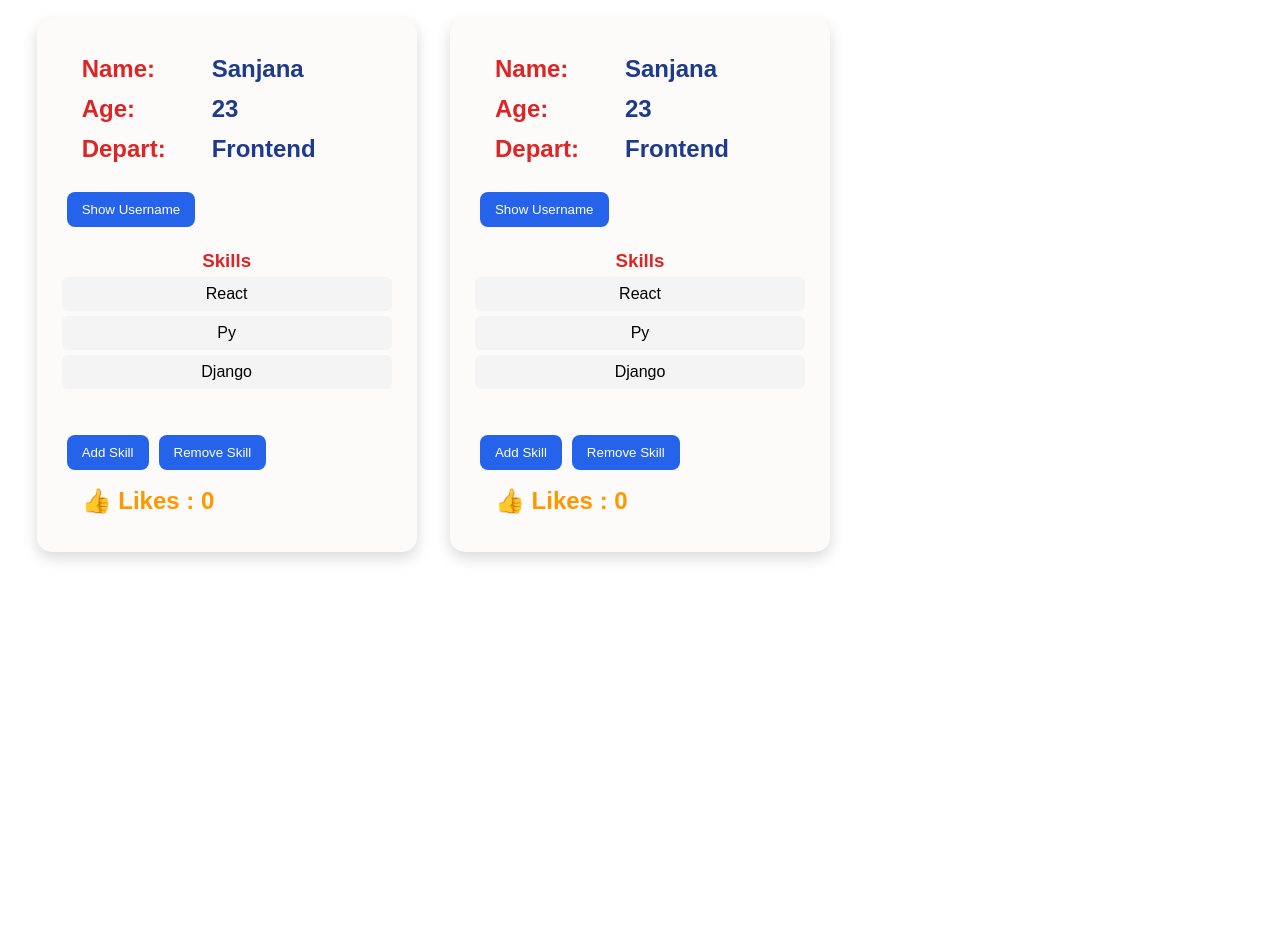
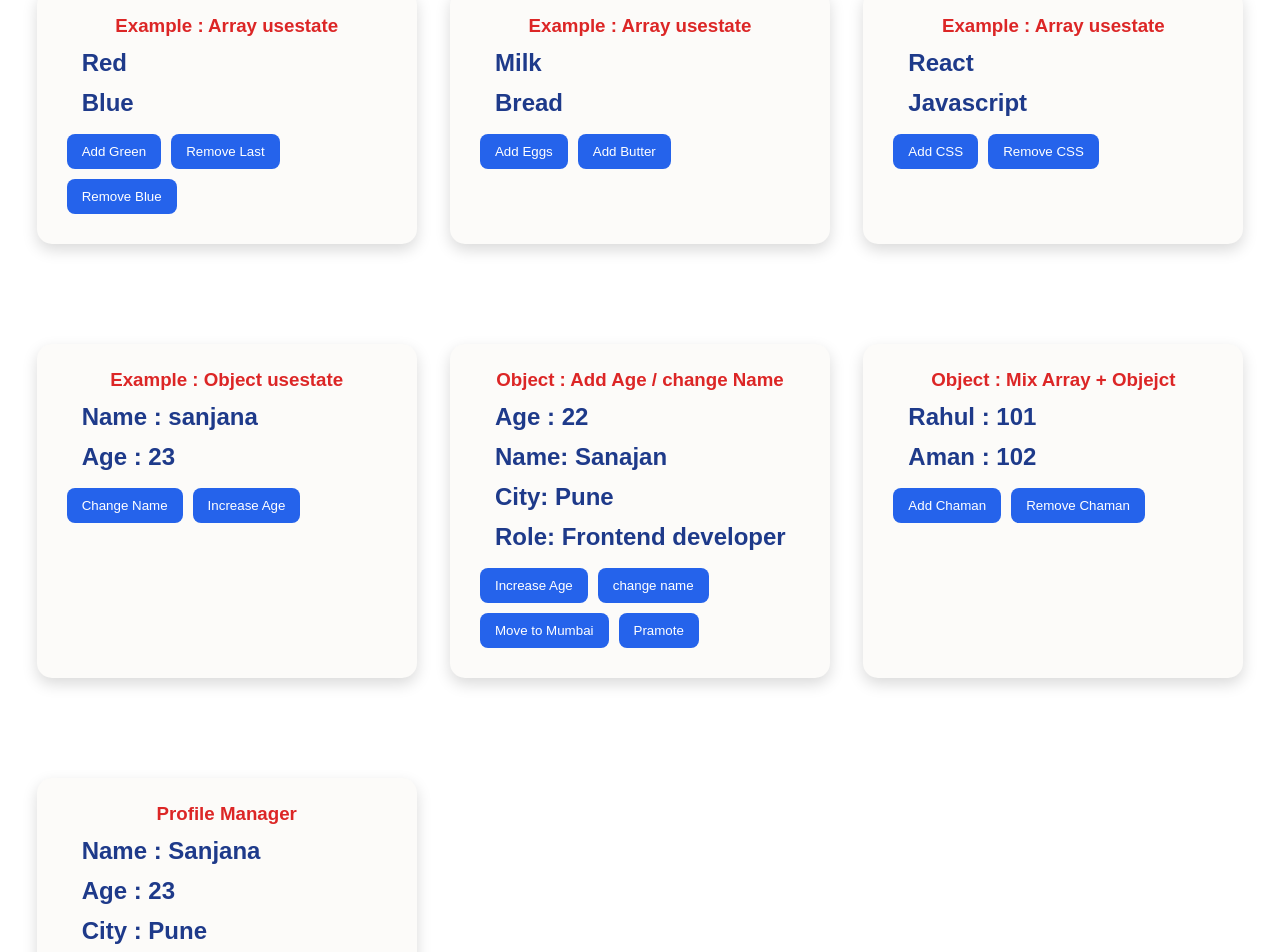
Before and after one commit to hodbesanjana06/React-Learning, a React (Vite) app: page / in a window 1280 px wide. Shown: the part 80-1032 px from the top of the page. Before the commit the page ends 800 px from the top, so only its background shows below. Built offline with nearby package versions, Linux system fonts and the light colour scheme.

Commit message:
Array + Object UseState Practice

```diff
--- a/src/App.css
+++ b/src/App.css
@@ -1,40 +1,3 @@
-/*
-.heading{
-text-align: center;
-color: brown;
-
-}
-.main-box {
-
-  padding: 20px;
-
-  display: grid;
-  grid-template-columns: repeat(3, 1fr);
-  gap: 20px;
-}
-
-.small-box {
-  height: 200px;
-  border: 1px solid black;
-  text-align: center;
-  border-radius: 10px;
-  padding: 30px;
-}
-.button1{
-  width: 150px;
-  height: 30px;
-  font-weight: bold;
-  font-size: 15px;
-  border-radius: 10px;
-  margin-top: 25px;
-  margin-left: 10px;
-}
-h3{
-  color: brown;
-}
-h2{
-  margin-bottom: 10px;
-} */
 
 
 .main-box{
@@ -118,3 +81,6 @@ color: brown;
   color: #dc2626;
   font-weight: bold;
 }
+.profile{
+  color: #dc2626;
+}
--- a/src/App.jsx
+++ b/src/App.jsx
@@ -1,17 +1,14 @@
 import './App.css'
-
-import EmpCard from './Days/Day04 - useState/EmpCard';
+import Array_obj_usestate from './Days/Day04 - useState/Array_obj_usestate';
 
 function App(){
   return(
     <>
-      <h2 className="heading">Employee Card </h2>
+    <div className='main-box'>
 
-      <div className='main-box'>
-          <EmpCard name ={'Sanjana'} age={23} dept={'Frontend'} />
-          <EmpCard name ={'Sanjana'} age={23} dept={'Frontend'}/>
+      <Array_obj_usestate/>
 
-      </div>
+    </div>
 
     </>
   );
--- /dev/null
+++ b/src/Days/Day04 - useState/Array_obj_usestate.jsx
@@ -0,0 +1,125 @@
+
+import { useState } from "react";
+
+function Array_obj_usestate(){
+
+    const [obj , setName] = useState({
+        Name : 'sanjana',
+        age : 23
+    })
+
+    const [student , setStudent ] = useState({
+        sname : 'Sanajan',
+        sage : 22,
+        city : 'Pune',
+        role : 'Frontend developer'
+    })
+
+    const [mix , setAll] = useState([
+        {
+            id : 101,
+            ename : 'Rahul'
+
+        },
+        {
+            id : 102,
+            ename : 'Aman'
+        }
+
+    ])
+
+    const [user , setUser] = useState({
+        Ename : 'Sanjana',
+        Eage : 23,
+        Ecity : 'Pune'
+    })
+
+    const [skills , setskills] = useState(['React', "HTML"])
+
+    const [color , Addcolor] = useState(['Red', 'Blue'])
+
+    const [food , addFood] = useState(['Milk', 'Bread'])
+
+    const [lang , setLanguage] = useState(['React', 'Javascript'])
+
+
+
+    return(
+        <>
+
+
+            <div className="small-box">
+                <h3>Example : Array usestate</h3>
+
+                {color.map((e)=>(<h2>{e}</h2>))}
+                <button onClick={()=> Addcolor([...color , "Green"])}>Add Green</button>
+                <button onClick={()=> Addcolor(color.slice(0 ,-1))}>Remove Last</button>
+                <button onClick={()=> Addcolor(color.filter( c => c !== 'Blue'))}>Remove Blue</button>
+            </div>
+
+            <div className="small-box">
+                <h3>Example : Array usestate</h3>
+
+                {food.map((i)=>(<h2>{i}</h2>))}
+                <button onClick={()=> addFood([...food , 'Eggs'])}>Add Eggs</button>
+                <button onClick={()=> addFood([...food , 'Butter'])}>Add Butter</button>
+            </div>
+
+            <div className="small-box">
+                <h3>Example : Array usestate</h3>
+
+                {lang.map((i)=>(<h2>{i}</h2>))}
+                <button onClick={()=> setLanguage([...lang , 'CSS'])}>Add CSS</button>
+                <button onClick={()=> (setLanguage(lang.filter(i => i !== 'CSS')))}>Remove CSS</button>
+            </div>
+
+            {/* ---------------------objebct --------------- */}
+
+            <div className="small-box">
+                <h3>Example : Object usestate</h3>
+                <h2>Name : {obj.Name}</h2>
+                <h2>Age : {obj.age}</h2>
+                <button onClick={()=> setName({...obj, Name : obj.Name = "Rahul"})}>Change Name</button>
+                <button onClick={()=> setName({...obj , age : obj.age + 1})}>Increase Age</button>
+            </div>
+
+            <div className="small-box">
+                    <h3>Object : Add Age / change Name </h3>
+                    <h2>Age : {student.sage}</h2>
+                    <h2>Name: {student.sname}</h2>
+                    <h2>City: {student.city}</h2>
+                    <h2>Role: {student.role}</h2>
+
+
+                    <button onClick={()=> setStudent({...student, sage : student.sage + 1})}>Increase Age</button>
+                    <button onClick={()=> setStudent({...student , sname : student.sname = 'Radha'})}>change name </button>
+                    <button onClick={()=> setStudent({...student, city : student.city = 'Mumbai'})}>Move to Mumbai</button>
+                    <button onClick={()=> setStudent({...student , role : student.role = 'Senior Frontend Developer' })}>Pramote</button>
+            </div>
+
+            <div className="small-box">
+                <h3>Object : Mix Array + Objejct</h3>
+                {mix.map((e)=>(<h2>{e.ename }  : {e.id}</h2>))}
+                <button onClick={()=> setAll([...mix , {id : 103, ename : 'Chaman'}])}>Add Chaman</button>
+                <button onClick={()=> setAll(mix.filter(e => e.ename !== 'Chaman'))}>Remove Chaman</button>
+            </div>
+        {/* --------------Combine All --------------------- */}
+            <div className="small-box">
+                <h3>Profile Manager</h3>
+                <h2>Name : {user.Ename}</h2>
+                <h2>Age : {user.Eage}</h2>
+                <h2>City : {user.Ecity}</h2><br /><br />
+                {skills.map((e)=>(<h2>{e}</h2>))}
+
+                <button onClick={()=> setUser({...user , Eage : user.Eage + 1})}>Increase Age</button>
+                <button onClick={()=> setUser({...user , Ename : user.Ename = 'Champachameli'})}>Chnage Name </button>
+                <button onClick={()=> setUser({...user , Ecity : user.Ecity = "Vrindavan"})}>Change City</button>
+
+                <button onClick={()=>setskills([...skills , 'CSS'])}>Add CSS</button>
+                <button onClick={()=> setskills(skills.slice(0 , -1))}>Remove Last Skill</button>
+            </div>
+        </>
+    )
+}
+
+export default Array_obj_usestate;
```
